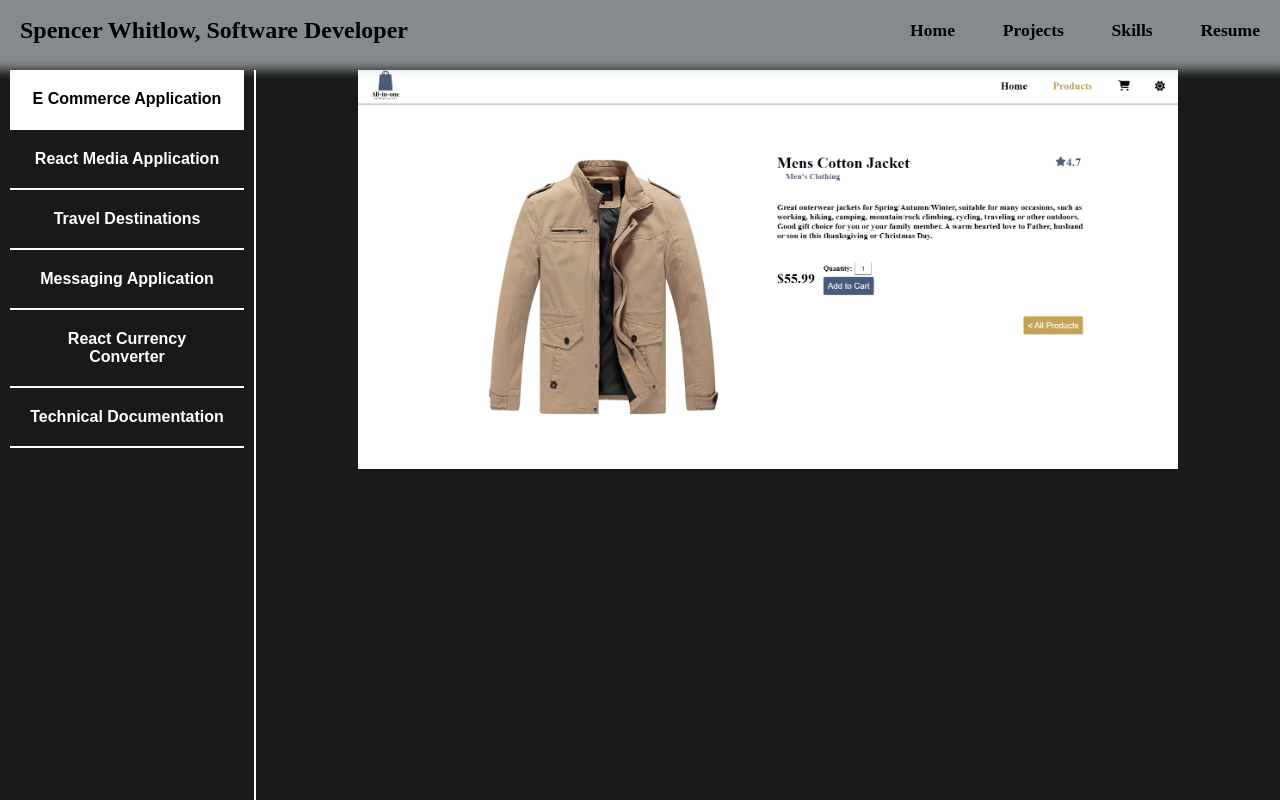
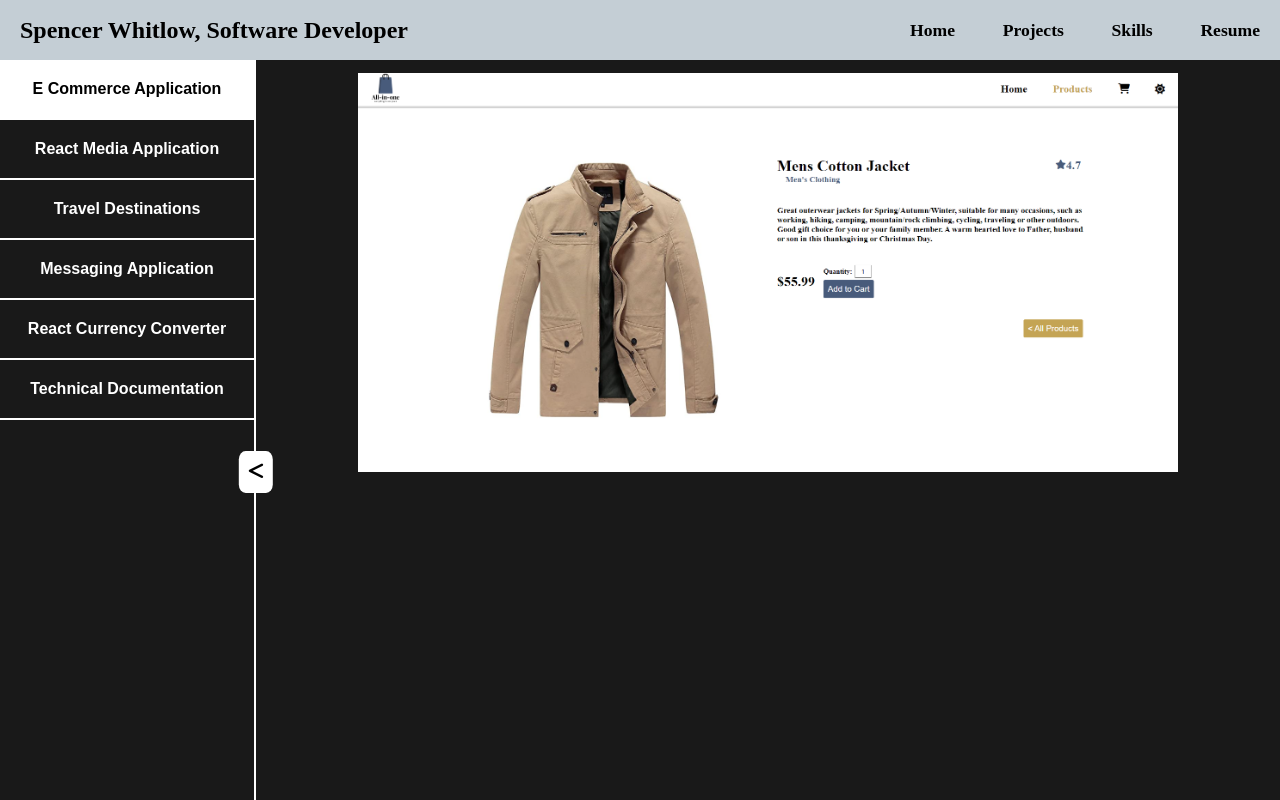
Before and after one commit to skwhit/react-portfolio, a React (Create React App) app: page /projects in a window 1280 px wide. Built offline with nearby package versions, Linux system fonts and the light colour scheme; the HTML template or start-up script is replaced by a standard one.

Commit message:
created slider functionality for full screen projects

```diff
--- a/src/App.css
+++ b/src/App.css
@@ -2,7 +2,7 @@
   margin: 0;
   padding: 0;
   box-sizing: border-box;
-
+  /* border: 2px solid black; */
 }
 
 body {
--- a/src/components/landing/Landing.css
+++ b/src/components/landing/Landing.css
@@ -51,7 +51,7 @@
     height: clamp(500px, 40vw, 1000px);
     width: clamp(500px, 40vw, 1000px);
   position: relative;
-  animation: container-rotate 40s linear infinite;
+  animation: container-rotate 60s linear infinite;
 }
 
 .icons-container:hover {
@@ -94,7 +94,7 @@
   align-items: flex-end;
   border-radius: 50%;
   opacity: 0;
-  animation: icon-rotate 40s linear infinite;
+  animation: icon-rotate 60s linear infinite;
   animation-play-state: inherit;
 }
 
@@ -115,7 +115,7 @@
 }
 
 .icon {
-  animation: icon-rotate 40s linear infinite;
+  animation: icon-rotate 60s linear infinite;
   animation-play-state: inherit;
 }
 
--- a/src/components/landing/Landing.jsx
+++ b/src/components/landing/Landing.jsx
@@ -1,4 +1,4 @@
-import React from "react";
+import React, {useEffect} from "react";
 import author from "../../assets/author.jpg";
 import Icon from "./Icon";
 import "./Landing.css";
@@ -17,6 +17,14 @@ export default function Landing() {
     { index: 7, id: "h", title: "Skills", faClass:"fa-2x fa-solid fa-lightbulb", link: "/skills" },
   ];
 
+  useEffect(() => {
+    const nav = document.body.querySelector("nav");
+    nav.classList.add("nav-transparent");
+    return () => {
+      nav.classList.remove("nav-transparent");
+    }
+  },[])
+
   return (
     <div className="landing-container">
       <Particles />
--- a/src/components/navbar/Navbar.css
+++ b/src/components/navbar/Navbar.css
@@ -1,12 +1,11 @@
 nav {
   width: 100%;
   height: 60px;
-    background-color: #C4CED5a0;
+  background-color: #c4ced5;
   display: flex;
   align-items: center;
   justify-content: space-between;
   padding: 0 20px;
-    box-shadow: 0px 0px 10px 10px #C4CED5a0;
 }
 
 .nav-list {
@@ -21,3 +20,10 @@ nav {
   font-weight: bold;
   font-size: 1.1rem;
 }
+
+.nav-transparent {
+  background: none;
+  height: 60px;
+  background-color: #c4ced5a0;
+  box-shadow: 0px 0px 10px 10px #c4ced5a0;
+}
--- a/src/components/projects/ProjectCard.jsx
+++ b/src/components/projects/ProjectCard.jsx
@@ -20,7 +20,7 @@ function ProjectCard({ project, setProject }) {
 
   const handleClick = (e) => {
     setProject(project);
-    // console.log(e);
+    document.getElementById("project-0").style = defaultProject;
     projects.forEach((project) => (project.style = defaultProject));
     e.target.style = selectedProject;
   };
--- a/src/components/projects/ProjectDetail.jsx
+++ b/src/components/projects/ProjectDetail.jsx
@@ -1,11 +1,14 @@
 import React from "react";
 import { Link } from "react-router-dom";
 import "./Projects.css";
+import Slider from "../slider/Slider";
 
 export default function ProjectDetail({ project }) {
   const { title, description, link, image, github } = project;
   return (
     <div className="project-detail">
+      <Slider />
+
       <div className="detail-img-container">
         <img src={image} alt="Project Image" />
       </div>
--- a/src/components/projects/ProjectList.jsx
+++ b/src/components/projects/ProjectList.jsx
@@ -1,7 +1,8 @@
 import ProjectCard from "./ProjectCard";
 import "./Projects.css";
+import Slider from "../slider/Slider";
 
-function ProjectList({projectData, setProject}) {
+function ProjectList({ projectData, setProject }) {
   return (
     <div className="project-list-container">
       {projectData.map((item) => (
--- a/src/components/projects/Projects.css
+++ b/src/components/projects/Projects.css
@@ -6,7 +6,7 @@
   /* padding-top: 70px; */
   width: 100%;
   height: 100%;
-  padding-top: 70px;
+  padding-top: 60px;
   /* overflow-y: scroll; */
   /* position: relative; */
   background-color: #191919;
@@ -18,12 +18,13 @@
   min-width: 250px;
   max-width: 300px;
   max-height: calc(100%);
-  z-index: 1;
   overflow-y: scroll;
   /* position: absolute; */
   -ms-overflow-style: none;
   scrollbar-width: none;
   border-right: 2px solid white;
+  position: relative;
+  transition: .03s linear;
 }
 
 .project-list-container::-webkit-scrollbar {
@@ -33,7 +34,7 @@
 .project-card {
   cursor: pointer;
   /* text-align: center; */
-  margin: 0px 10px;
+  /* margin: 0px 10px; */
   border-bottom: 2px solid white;
   background-color: none;
   color: white;
@@ -77,11 +78,23 @@
   width: 80%;
   display: flex;
   justify-content: center;
+  position: relative;
+  padding: 1% 0;
 }
 .detail-img-container {
   width: 80%;
 }
 .detail-img-container img {
+  width: 100%;
+}
+
+.list-hidden {
+  position: absolute;
+  height: 100%;
+  transform: translateX(-100%)
+}
+
+.detail-width-change {
   width: 100%;
 }
 
@@ -102,6 +115,7 @@
   .project-list-container {
     width: 100%;
     min-width: 250px;
+    max-width: 100%;
     max-height: calc(100%);
     z-index: 1;
     overflow-x: scroll;
@@ -116,6 +130,6 @@
 
   .project-card {
     /* transform: rotate(-90deg); */
-    min-width: 200px;
+    min-width: 150px;
   }
 }
--- a/src/components/projects/Projects.jsx
+++ b/src/components/projects/Projects.jsx
@@ -14,7 +14,6 @@ function Projects() {
     <section className='projects-container'>
         <ProjectList setProject={setProject} projectData={projectData} />
         { project.title === "" ? <></> : <ProjectDetail project={project}/>}
-
     </section>
   )
 }
--- /dev/null
+++ b/src/components/slider/Slider.css
@@ -0,0 +1,30 @@
+.slider {
+    position: absolute;
+    top: 50%;
+    left: 0;
+    transform: translate(-50%, 50%);
+    border-radius: 20%;
+
+}
+
+.slider button {
+    width: 100%;
+    height: 100%;
+    border-radius: inherit;
+    padding: 10px;
+    border: none;
+    cursor: pointer;
+    color: black;
+    font-weight: bold;
+    font-size: 1.2rem;
+    background-color: white;
+    outline: none;
+}
+
+.slider button:hover {
+    background-color: #e3e3e3;
+}
+
+.slider-active {
+    left: .4%;
+}
--- /dev/null
+++ b/src/components/slider/Slider.jsx
@@ -0,0 +1,26 @@
+import React, { useState } from "react";
+import "./Slider.css";
+
+export default function Slider() {
+  const [visible, setVisible] = useState(true);
+
+  const handleClick = () => {
+    setVisible((visible) => !visible);
+    const projectList = document.body.querySelector(".project-list-container");
+    const projectDetail = document.body.querySelector(".project-detail");
+    projectList.classList.toggle("list-hidden");
+    projectDetail.classList.toggle("detail-width-change");
+
+  };
+  return (
+    <div className={`slider${!visible ? " slider-active": ""}`}>
+      <button onClick={handleClick}>
+        {visible ? (
+          <i className="fa-solid fa-less-than"></i>
+        ) : (
+          <i className="fa-solid fa-greater-than"></i>
+        )}
+      </button>
+    </div>
+  );
+}
```
Lines whose indentation alone changed are shown as unchanged.
